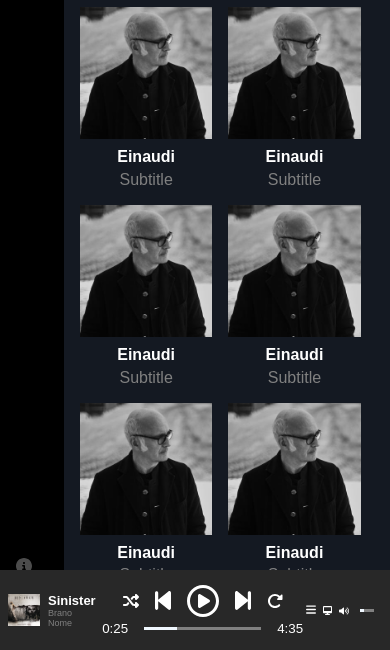
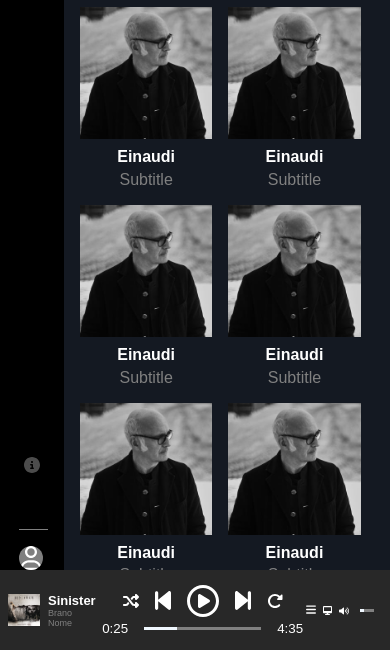
Before and after one commit to Benedetto-Bonaccorso/html-css-spotifyweb, a plain HTML site: page index.html in a window 390 px wide. Shown: the part 194-844 px from the top of the page. Drawn offline with Linux system fonts and the light colour scheme.

Commit message:
revisioni responsive

```diff
--- a/css/style.css
+++ b/css/style.css
@@ -414,11 +414,24 @@ body{
 
     .collapsible{
         visibility: hidden;
+        display: none;
     }
 
     .sidebar{
         width: 4rem;
         height: 100vh;
+    }
+
+    .call-to-action{
+        margin-left: 0.5rem;
+    }
+
+    .user{
+        margin-left: 0.2rem;
+    }
+
+    .sidebar-top{
+        height: 100px;
     }
 
     .body-header,
@@ -439,14 +452,8 @@ body{
     }
 
     .sidebar-bottom{
-        margin-top: 0;
-    }
-
-    .user{
-        margin: 0;
-        padding: 0;
-        gap: 0;
-        border-top: 0;
+        margin-top: 5rem;
+        margin-bottom: 5rem;
     }
 
     .card{
```
